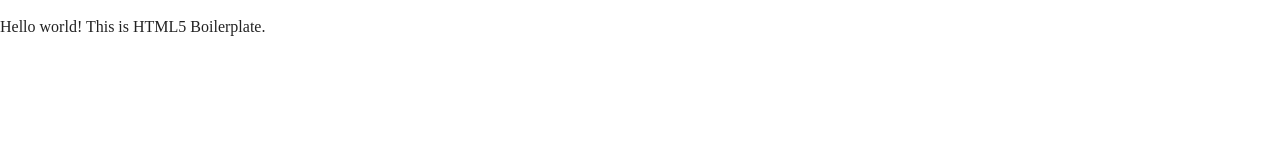
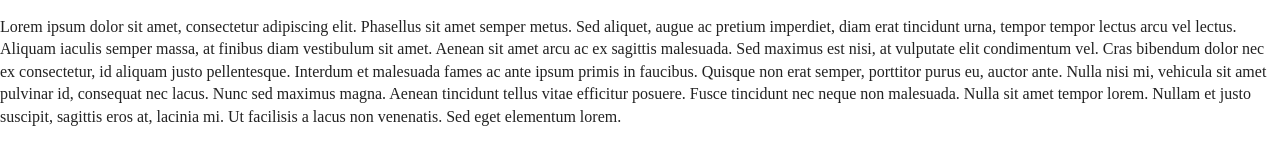
Before and after one commit to mergatroid/boiler5, a plain HTML site: page index.html in a window 1280 px wide. Drawn offline with nearby package versions, Linux system fonts and the light colour scheme.

Commit message:
Update index.html
Update to body text

```diff
--- a/index.html
+++ b/index.html
@@ -23,7 +23,9 @@
   <![endif]-->
 
   <!-- Add your site or application content here -->
-  <p>Hello world! This is HTML5 Boilerplate.</p>
+  <p>
+  Lorem ipsum dolor sit amet, consectetur adipiscing elit. Phasellus sit amet semper metus. Sed aliquet, augue ac pretium imperdiet, diam erat tincidunt urna, tempor tempor lectus arcu vel lectus. Aliquam iaculis semper massa, at finibus diam vestibulum sit amet. Aenean sit amet arcu ac ex sagittis malesuada. Sed maximus est nisi, at vulputate elit condimentum vel. Cras bibendum dolor nec ex consectetur, id aliquam justo pellentesque. Interdum et malesuada fames ac ante ipsum primis in faucibus. Quisque non erat semper, porttitor purus eu, auctor ante. Nulla nisi mi, vehicula sit amet pulvinar id, consequat nec lacus. Nunc sed maximus magna. Aenean tincidunt tellus vitae efficitur posuere. Fusce tincidunt nec neque non malesuada. Nulla sit amet tempor lorem. Nullam et justo suscipit, sagittis eros at, lacinia mi. Ut facilisis a lacus non venenatis. Sed eget elementum lorem.
+  </p>
   <script src="js/vendor/modernizr-3.8.0.min.js"></script>
   <script src="https://code.jquery.com/jquery-3.4.1.min.js" integrity="sha256-CSXorXvZcTkaix6Yvo6HppcZGetbYMGWSFlBw8HfCJo=" crossorigin="anonymous"></script>
   <script>window.jQuery || document.write('<script src="js/vendor/jquery-3.4.1.min.js"><\/script>')</script>
```
